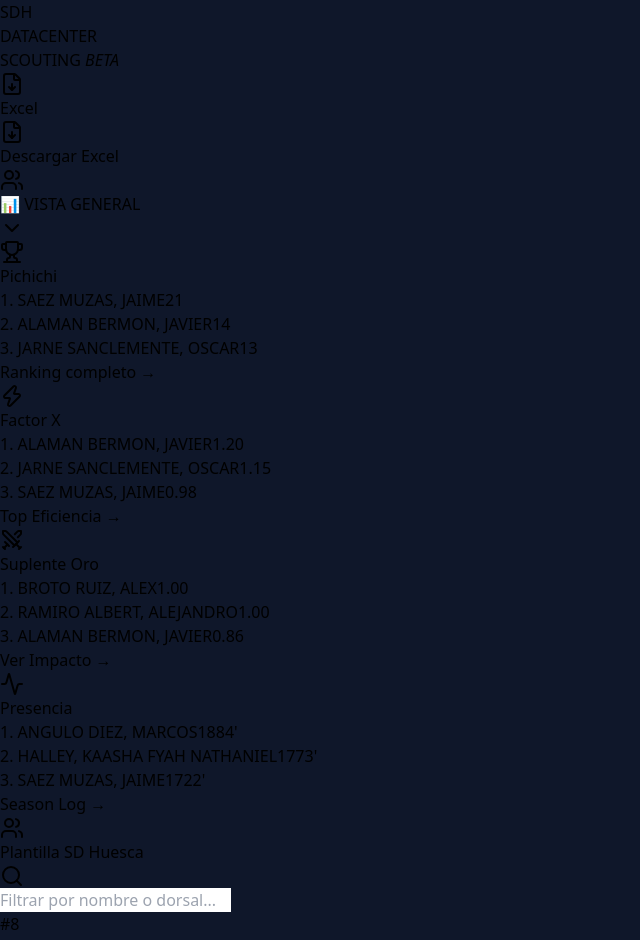
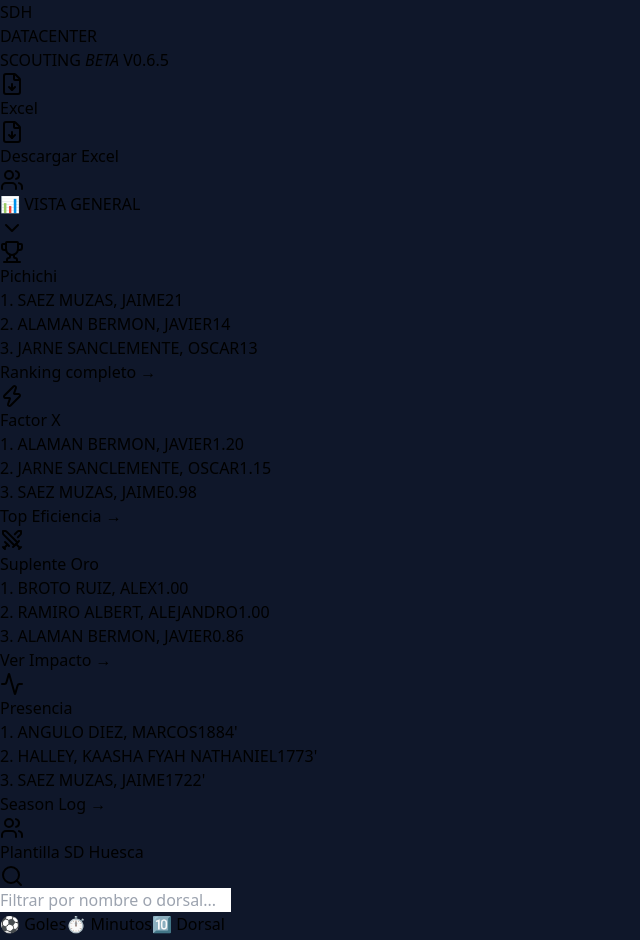
Before and after one commit to carlosloureda/fultbolaragon-huesca-sd-scrapper, a React (Vite) app in the folder dashboard/: page / in a window 1280 px wide. Shown: the top 940 px of the page, without its empty margins (0-640 px from the left). Built offline with nearby package versions, Linux system fonts and the light colour scheme.

Commit message:
feat: add interactive sorting pills to dashboard and update version display

```diff
--- a/dashboard/src/components/DashboardView.tsx
+++ b/dashboard/src/components/DashboardView.tsx
@@ -158,7 +158,7 @@
 
   // --- GRID VIEW LOGIC ---
   const [searchTerm, setSearchTerm] = useState('');
-  const [sortConfig] = useState<{key:string, direction:'asc'|'desc'}>({ key: 'goles', direction: 'desc' });
+  const [sortConfig, setSortConfig] = useState<{key:string, direction:'asc'|'desc'}>({ key: 'goles', direction: 'desc' });
   const [detailModal, setDetailModal] = useState<any>(null);
 
   const teamStats = useMemo(() => {
@@ -190,7 +190,7 @@
               <span className="bg-emerald-500 text-emerald-950 px-1.5 py-0.5 rounded-[4px] text-[8px] md:text-[10px] font-black uppercase tracking-tighter">SDH</span>
               <h1 className="text-xl md:text-3xl font-black tracking-tighter uppercase italic leading-none">DATA<span className="text-emerald-400">CENTER</span></h1>
             </div>
-            <p className="text-slate-500 text-[8px] md:text-[10px] font-black uppercase tracking-[0.3em] mt-0.5">SCOUTING <em>BETA</em></p>
+            <p className="text-slate-500 text-[8px] md:text-[10px] font-black uppercase tracking-[0.3em] mt-0.5">SCOUTING <em>BETA</em> V0.6.5</p>
           </div>
           <div className="md:hidden">
             <a
@@ -279,6 +279,28 @@
                     )}
                   </div>
                 </div>
+
+                {/* SORTING PILLS (V0.6.4) */}
+                <div className="flex items-center gap-2 overflow-x-auto pb-4 custom-scrollbar -mx-2 px-2 lg:mx-0 lg:px-0">
+                   {[
+                     { k: 'goles', l: '⚽️ Goles' },
+                     { k: 'minutos', l: '⏱️ Minutos' },
+                     { k: 'dorsal', l: '🔟 Dorsal' }
+                   ].map(option => (
+                     <button
+                       key={option.k}
+                       onClick={() => setSortConfig({ key: option.k, direction: option.k === 'dorsal' ? 'asc' : 'desc' })}
+                       className={cn(
+                         "px-4 py-2 rounded-xl text-[9px] md:text-[10px] font-black uppercase tracking-widest transition-all whitespace-nowrap border",
+                         sortConfig.key === option.k
+                           ? "bg-emerald-600 border-emerald-500 text-emerald-950 shadow-lg shadow-emerald-500/20 scale-105 z-10"
+                           : "bg-slate-900 border-slate-800 text-slate-500 hover:border-slate-700"
+                       )}
+                     >
+                       {option.l}
+                     </button>
+                   ))}
+                </div>
               </div>
 
               <div className="grid grid-cols-1 sm:grid-cols-2 lg:grid-cols-3 xl:grid-cols-4 gap-5 min-h-[400px]">
@@ -301,7 +323,7 @@
                       </div>
                       <div className="grid grid-cols-2 gap-3 relative z-10">
                          <div className="bg-slate-950/40 p-3 rounded-2xl border border-slate-800/50 text-center"><span className="text-[10px] text-slate-600 uppercase font-black tracking-widest">MINS</span><div className="text-xl font-black text-slate-200">{p.minutos}'</div></div>
-                         <div className="bg-emerald-500/5 p-3 rounded-2xl border border-emerald-500/10 text-center"><span className="text-[10px] text-emerald-600 uppercase font-black tracking-widest">GOLS</span><div className="text-xl font-black text-emerald-400">{p.goles || '--'}</div></div>
+                         <div className="bg-emerald-500/5 p-3 rounded-2xl border border-emerald-500/10 text-center"><span className="text-[10px] text-emerald-600 uppercase font-black tracking-widest">GOLES</span><div className="text-xl font-black text-emerald-400">{p.goles || '--'}</div></div>
                       </div>
                     </div>
                   ))
@@ -385,7 +407,7 @@
                </div>
                <div className="overflow-x-auto custom-scrollbar">
                  <table className="w-full text-left whitespace-nowrap text-xs md:text-sm">
-                   <thead className="sticky top-0 z-10 bg-slate-900 shadow-md"><tr className="bg-slate-950 text-[9px] md:text-[10px] font-black text-slate-500 uppercase tracking-widest"><th className="px-5 md:px-8 py-3 md:py-4">Jornada</th><th className="px-5 md:px-8 py-3 md:py-4">Rival</th><th className="px-5 md:px-8 py-3 md:py-4 text-center">Rol</th><th className="px-5 md:px-8 py-3 md:py-4 text-center">Mins</th><th className="px-5 md:px-8 py-3 md:py-4 text-center">Gols</th><th className="px-5 md:px-8 py-3 md:py-4 text-center">Tarjetas</th></tr></thead>
+                   <thead className="sticky top-0 z-10 bg-slate-900 shadow-md"><tr className="bg-slate-950 text-[9px] md:text-[10px] font-black text-slate-500 uppercase tracking-widest"><th className="px-5 md:px-8 py-3 md:py-4">Jornada</th><th className="px-5 md:px-8 py-3 md:py-4">Rival</th><th className="px-5 md:px-8 py-3 md:py-4 text-center">Rol</th><th className="px-5 md:px-8 py-3 md:py-4 text-center">Mins</th><th className="px-5 md:px-8 py-3 md:py-4 text-center">Goles</th><th className="px-5 md:px-8 py-3 md:py-4 text-center">Tarjetas</th></tr></thead>
                    <tbody className="divide-y divide-slate-800/40">
                      {logs.map((l, i) => (
                        <tr key={i} className="hover:bg-slate-800/30 transition-colors">
```
